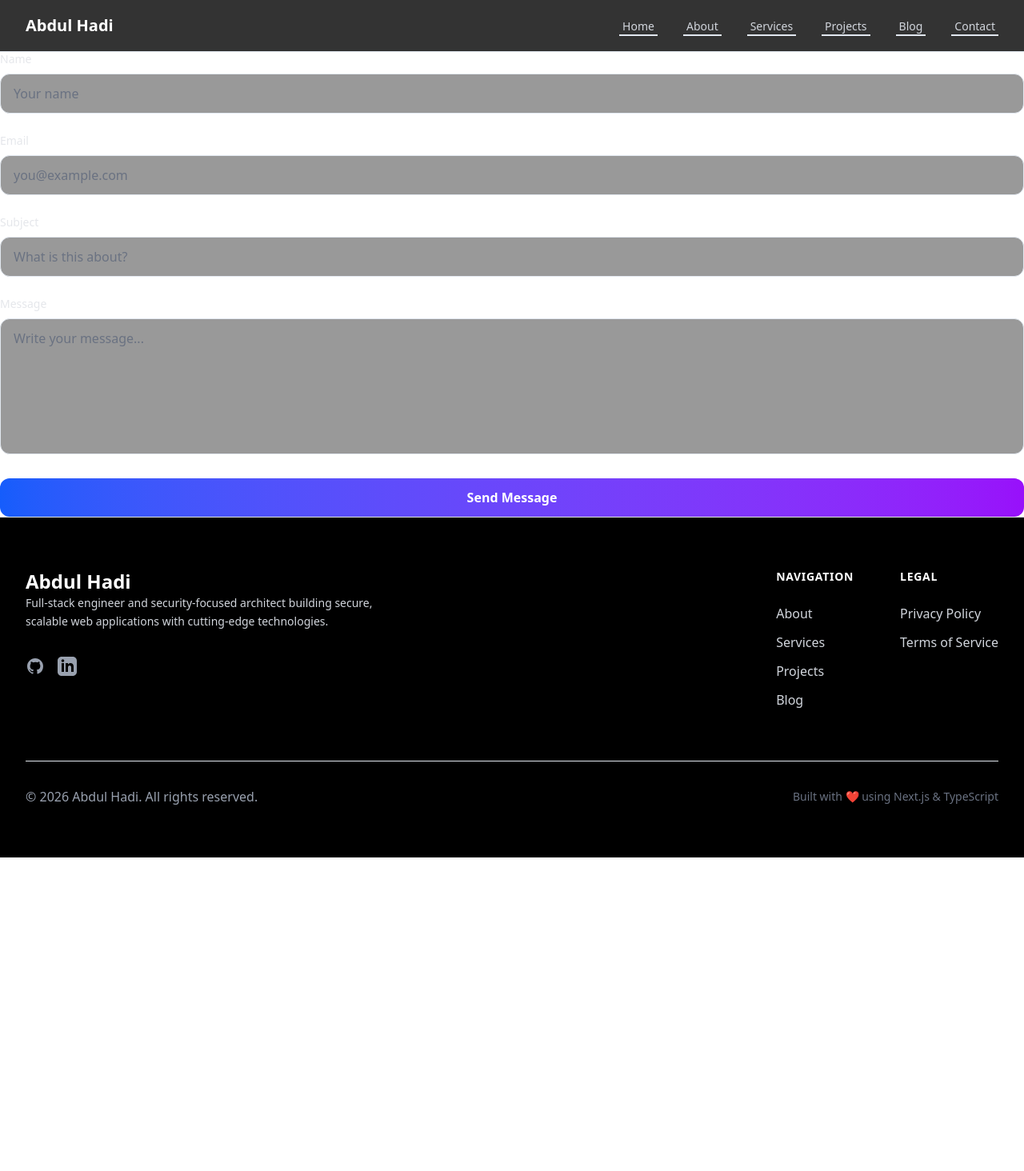
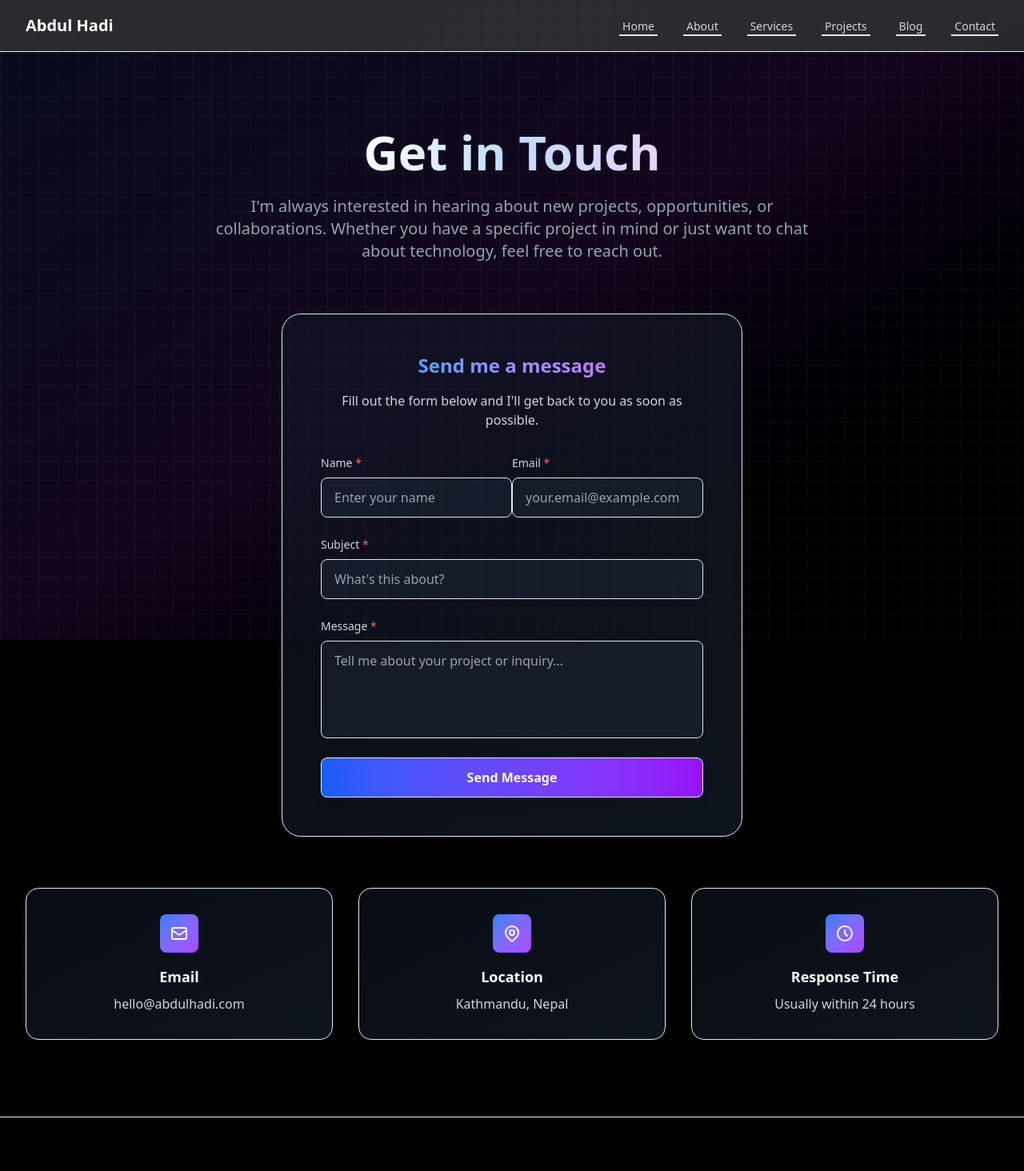
Before and after one commit to abdulhadinp/business-portfolio, a Next.js app: page /contact in a window 1280 px wide. Shown: the top 1464 px of the page at 80% size. Before the commit the page ends 1072 px from the top, so only its background shows below. Built offline with nearby package versions, Linux system fonts and the light colour scheme.

Commit message:
Update page.tsx

```diff
--- a/src/app/contact/page.tsx
+++ b/src/app/contact/page.tsx
@@ -1,255 +1,86 @@
-'use client'
+import { Metadata } from 'next'
+import ContactForm from '@/components/forms/ContactForm'
 
-import React, { useMemo, useState } from 'react'
-
-/**
- * ✅ Replace with your Google Apps Script Web App URL (must end with /exec)
- * Example: https://script.google.com/macros/s/AKfycbXXXXXXXXXXXX/exec
- */
-const APPS_SCRIPT_URL = 'https://script.google.com/macros/s/AKfycbwKSMoUrcMTDra9CehdBB93ClzpgKT4myIW3ESH1OWvSjHLI5ggXXxu7sY_jYvwJMB0/exec'
-
-type FormState = {
-  name: string
-  email: string
-  subject: string
-  message: string
-  // Honeypot field (bots fill it, humans won't)
-  company?: string
+export const metadata: Metadata = {
+  title: 'Contact - Abdul Hadi',
+  description: 'Get in touch with Abdul Hadi for project inquiries, collaborations, or technical consulting.',
 }
 
-export default function ContactForm() {
-  const [form, setForm] = useState<FormState>({
-    name: '',
-    email: '',
-    subject: '',
-    message: '',
-    company: '',
-  })
+export default function ContactPage() {
+  return (
+    <div className="relative bg-black text-white min-h-screen">
+      {/* Background effects */}
+      <div className="fixed inset-0 z-0">
+        <div className="absolute inset-0 bg-gradient-to-br from-blue-900/20 via-purple-900/20 to-black"></div>
+        <div className="absolute inset-0 bg-[linear-gradient(to_right,#80808012_1px,transparent_1px),linear-gradient(to_bottom,#80808012_1px,transparent_1px)] bg-[size:24px_24px]"></div>
+      </div>
 
-  const [status, setStatus] = useState<'idle' | 'sending' | 'success' | 'error'>('idle')
-  const [statusMsg, setStatusMsg] = useState<string>('')
+      <div className="relative z-10 py-24 px-4 sm:px-6 lg:px-8">
+        <div className="mx-auto max-w-7xl">
+          <div className="text-center mb-16">
+            <h1 className="text-5xl sm:text-6xl font-bold mb-6">
+              <span className="bg-gradient-to-r from-white via-blue-200 to-purple-200 bg-clip-text text-transparent">
+                Get in Touch
+              </span>
+            </h1>
+            <p className="text-xl text-gray-400 max-w-3xl mx-auto">
+              I'm always interested in hearing about new projects, opportunities, or collaborations.
+              Whether you have a specific project in mind or just want to chat about technology, feel free to reach out.
+            </p>
+          </div>
 
-  const isConfigured = useMemo(() => {
-    return APPS_SCRIPT_URL && APPS_SCRIPT_URL.startsWith('https://script.google.com/macros/s/') && APPS_SCRIPT_URL.endsWith('/exec')
-  }, [])
+          <div className="mx-auto max-w-xl">
+            <div className="p-12 bg-gradient-to-br from-gray-900/50 to-gray-800/50 border border-gray-800 rounded-3xl">
+              <div className="text-center mb-8">
+                <h2 className="text-2xl font-bold mb-4">
+                  <span className="bg-gradient-to-r from-blue-400 to-purple-400 bg-clip-text text-transparent">
+                    Send me a message
+                  </span>
+                </h2>
+                <p className="text-gray-300">
+                  Fill out the form below and I'll get back to you as soon as possible.
+                </p>
+              </div>
 
-  function onChange(
-    e: React.ChangeEvent<HTMLInputElement | HTMLTextAreaElement>
-  ) {
-    const { name, value } = e.target
-    setForm((prev) => ({ ...prev, [name]: value }))
-  }
+              <ContactForm />
+            </div>
+          </div>
 
-  function validateEmail(email: string) {
-    // Simple, practical validation
-    return /^[^\s@]+@[^\s@]+\.[^\s@]+$/.test(email.trim())
-  }
+          {/* Contact Information */}
+          <div className="mt-16 grid grid-cols-1 md:grid-cols-3 gap-8">
+            <div className="text-center p-8 bg-gradient-to-br from-gray-900/50 to-gray-800/50 border border-gray-800 rounded-2xl">
+              <div className="w-12 h-12 bg-gradient-to-br from-blue-500 to-purple-500 rounded-lg flex items-center justify-center mx-auto mb-4">
+                <svg className="w-6 h-6 text-white" fill="none" stroke="currentColor" viewBox="0 0 24 24">
+                  <path strokeLinecap="round" strokeLinejoin="round" strokeWidth={2} d="M3 8l7.89 5.26a2 2 0 002.22 0L21 8M5 19h14a2 2 0 002-2V7a2 2 0 00-2-2H5a2 2 0 00-2 2v10a2 2 0 002 2z" />
+                </svg>
+              </div>
+              <h3 className="text-lg font-semibold text-white mb-2">Email</h3>
+              <p className="text-gray-300">hello@abdulhadi.com</p>
+            </div>
 
-  async function handleSubmit(e: React.FormEvent) {
-    e.preventDefault()
+            <div className="text-center p-8 bg-gradient-to-br from-gray-900/50 to-gray-800/50 border border-gray-800 rounded-2xl">
+              <div className="w-12 h-12 bg-gradient-to-br from-blue-500 to-purple-500 rounded-lg flex items-center justify-center mx-auto mb-4">
+                <svg className="w-6 h-6 text-white" fill="none" stroke="currentColor" viewBox="0 0 24 24">
+                  <path strokeLinecap="round" strokeLinejoin="round" strokeWidth={2} d="M17.657 16.657L13.414 20.9a1.998 1.998 0 01-2.827 0l-4.244-4.243a8 8 0 1111.314 0z" />
+                  <path strokeLinecap="round" strokeLinejoin="round" strokeWidth={2} d="M15 11a3 3 0 11-6 0 3 3 0 016 0z" />
+                </svg>
+              </div>
+              <h3 className="text-lg font-semibold text-white mb-2">Location</h3>
+              <p className="text-gray-300">Kathmandu, Nepal</p>
+            </div>
 
-    setStatus('idle')
-    setStatusMsg('')
-
-    if (!isConfigured) {
-      setStatus('error')
-      setStatusMsg('Apps Script URL is not set correctly. Please paste your /exec URL in ContactForm.tsx.')
-      return
-    }
-
-    // Honeypot check
-    if (form.company && form.company.trim().length > 0) {
-      // silently pretend success (anti-spam)
-      setStatus('success')
-      setStatusMsg('Message sent successfully.')
-      setForm({ name: '', email: '', subject: '', message: '', company: '' })
-      return
-    }
-
-    const name = form.name.trim()
-    const email = form.email.trim()
-    const subject = form.subject.trim()
-    const message = form.message.trim()
-
-    if (!name || !email || !subject || !message) {
-      setStatus('error')
-      setStatusMsg('Please fill in all fields.')
-      return
-    }
-
-    if (!validateEmail(email)) {
-      setStatus('error')
-      setStatusMsg('Please enter a valid email address.')
-      return
-    }
-
-    // Basic rate-limiting on client (not perfect, but helps)
-    // You can remove if you don't want it.
-    const lastSent = Number(localStorage.getItem('contact_last_sent') || '0')
-    const now = Date.now()
-    if (now - lastSent < 15_000) {
-      setStatus('error')
-      setStatusMsg('Please wait a few seconds before sending again.')
-      return
-    }
-
-    setStatus('sending')
-    setStatusMsg('Sending...')
-
-    try {
-      const res = await fetch(APPS_SCRIPT_URL, {
-        method: 'POST',
-        headers: {
-          'Content-Type': 'application/json',
-        },
-        // Apps Script expects JSON in e.postData.contents
-        body: JSON.stringify({ name, email, subject, message }),
-      })
-
-      // Apps Script often returns JSON text output
-      const text = await res.text()
-
-      let parsed: any = null
-      try {
-        parsed = JSON.parse(text)
-      } catch {
-        // If it isn't valid JSON, still treat as failure with readable output
-        parsed = null
-      }
-
-      if (!res.ok) {
-        setStatus('error')
-        setStatusMsg(`Failed to send. Server responded with status ${res.status}.`)
-        return
-      }
-
-      if (parsed?.success === true) {
-        localStorage.setItem('contact_last_sent', String(Date.now()))
-        setStatus('success')
-        setStatusMsg('✅ Message sent successfully! I will reply soon.')
-        setForm({ name: '', email: '', subject: '', message: '', company: '' })
-        return
-      }
-
-      // Fallback: if Apps Script returns non-standard response but 200 OK
-      if (res.ok && (!parsed || parsed.success === undefined)) {
-        localStorage.setItem('contact_last_sent', String(Date.now()))
-        setStatus('success')
-        setStatusMsg('✅ Message sent successfully!')
-        setForm({ name: '', email: '', subject: '', message: '', company: '' })
-        return
-      }
-
-      setStatus('error')
-      setStatusMsg(parsed?.error ? `Error: ${parsed.error}` : 'Something went wrong. Please try again.')
-    } catch (err: any) {
-      setStatus('error')
-      setStatusMsg('Network error. Please try again later.')
-    }
-  }
-
-  return (
-    <form onSubmit={handleSubmit} className="space-y-6">
-      {/* Honeypot field (hidden) */}
-      <input
-        type="text"
-        name="company"
-        value={form.company || ''}
-        onChange={onChange}
-        autoComplete="off"
-        tabIndex={-1}
-        className="hidden"
-        aria-hidden="true"
-      />
-
-      <div className="grid grid-cols-1 gap-6">
-        <div>
-          <label className="block text-sm font-medium text-gray-200 mb-2">
-            Name
-          </label>
-          <input
-            type="text"
-            name="name"
-            value={form.name}
-            onChange={onChange}
-            placeholder="Your name"
-            className="w-full rounded-xl bg-black/40 border border-gray-700 px-4 py-3 text-white placeholder:text-gray-500 focus:outline-none focus:ring-2 focus:ring-blue-500/60"
-          />
-        </div>
-
-        <div>
-          <label className="block text-sm font-medium text-gray-200 mb-2">
-            Email
-          </label>
-          <input
-            type="email"
-            name="email"
-            value={form.email}
-            onChange={onChange}
-            placeholder="you@example.com"
-            className="w-full rounded-xl bg-black/40 border border-gray-700 px-4 py-3 text-white placeholder:text-gray-500 focus:outline-none focus:ring-2 focus:ring-blue-500/60"
-          />
-        </div>
-
-        <div>
-          <label className="block text-sm font-medium text-gray-200 mb-2">
-            Subject
-          </label>
-          <input
-            type="text"
-            name="subject"
-            value={form.subject}
-            onChange={onChange}
-            placeholder="What is this about?"
-            className="w-full rounded-xl bg-black/40 border border-gray-700 px-4 py-3 text-white placeholder:text-gray-500 focus:outline-none focus:ring-2 focus:ring-purple-500/60"
-          />
-        </div>
-
-        <div>
-          <label className="block text-sm font-medium text-gray-200 mb-2">
-            Message
-          </label>
-          <textarea
-            name="message"
-            value={form.message}
-            onChange={onChange}
-            placeholder="Write your message..."
-            rows={6}
-            className="w-full rounded-xl bg-black/40 border border-gray-700 px-4 py-3 text-white placeholder:text-gray-500 focus:outline-none focus:ring-2 focus:ring-blue-500/60 resize-none"
-          />
+            <div className="text-center p-8 bg-gradient-to-br from-gray-900/50 to-gray-800/50 border border-gray-800 rounded-2xl">
+              <div className="w-12 h-12 bg-gradient-to-br from-blue-500 to-purple-500 rounded-lg flex items-center justify-center mx-auto mb-4">
+                <svg className="w-6 h-6 text-white" fill="none" stroke="currentColor" viewBox="0 0 24 24">
+                  <path strokeLinecap="round" strokeLinejoin="round" strokeWidth={2} d="M12 8v4l3 3m6-3a9 9 0 11-18 0 9 9 0 0118 0z" />
+                </svg>
+              </div>
+              <h3 className="text-lg font-semibold text-white mb-2">Response Time</h3>
+              <p className="text-gray-300">Usually within 24 hours</p>
+            </div>
+          </div>
         </div>
       </div>
-
-      {/* Status message */}
-      {status !== 'idle' && (
-        <div
-          className={[
-            'rounded-xl border px-4 py-3 text-sm',
-            status === 'success'
-              ? 'border-green-500/40 bg-green-500/10 text-green-200'
-              : status === 'error'
-              ? 'border-red-500/40 bg-red-500/10 text-red-200'
-              : 'border-blue-500/40 bg-blue-500/10 text-blue-200',
-          ].join(' ')}
-        >
-          {statusMsg}
-        </div>
-      )}
-
-      <button
-        type="submit"
-        disabled={status === 'sending'}
-        className="w-full rounded-xl bg-gradient-to-r from-blue-600 to-purple-600 px-6 py-3 font-semibold text-white transition-opacity hover:opacity-95 disabled:opacity-60"
-      >
-        {status === 'sending' ? 'Sending...' : 'Send Message'}
-      </button>
-
-      {/* Helpful hint during setup */}
-      {!isConfigured && (
-        <p className="text-xs text-yellow-300/90">
-          Setup required: Paste your Google Apps Script Web App URL (ending with <b>/exec</b>) into <b>APPS_SCRIPT_URL</b>.
-        </p>
-      )}
-    </form>
+    </div>
   )
 }
```
